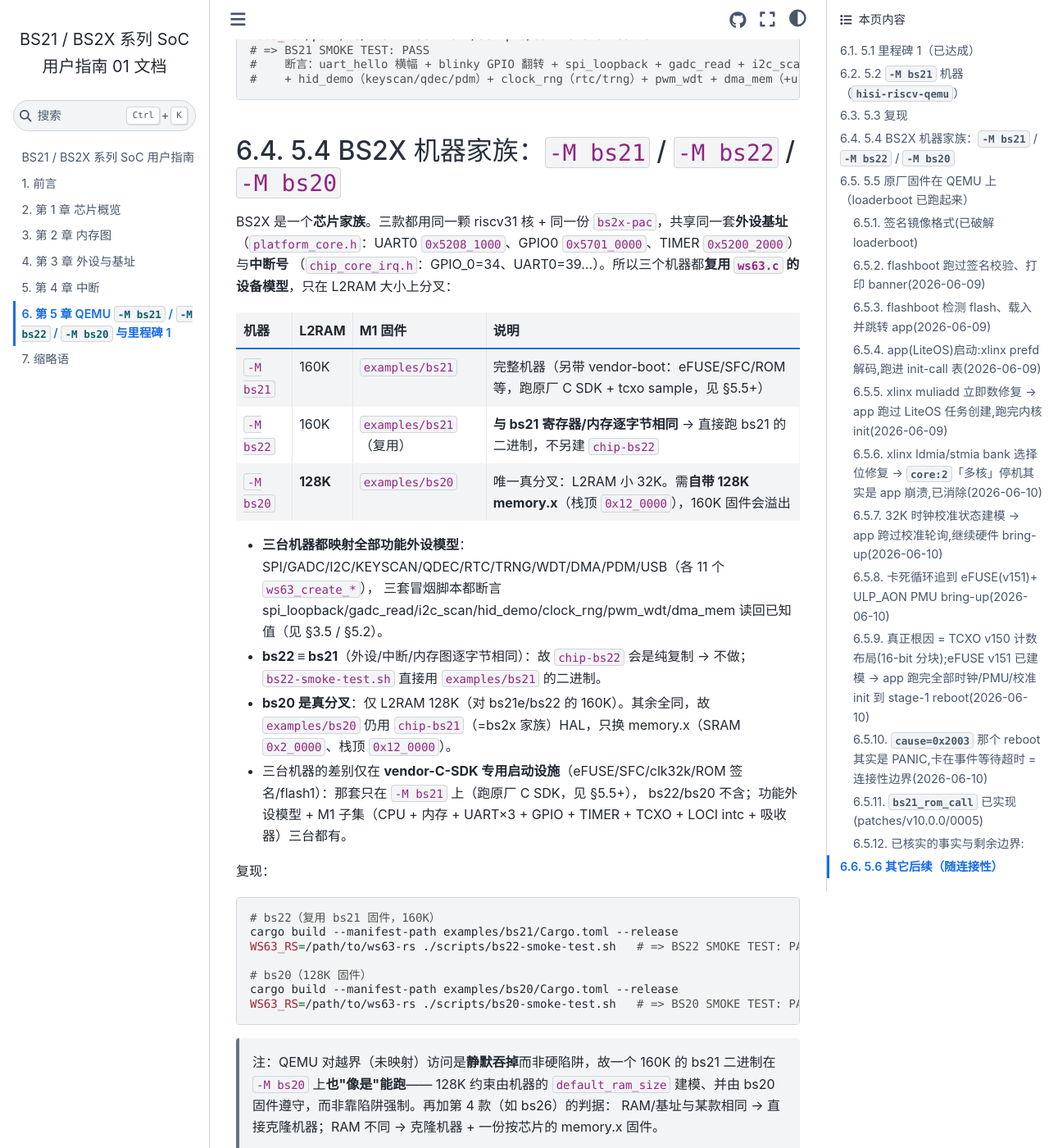
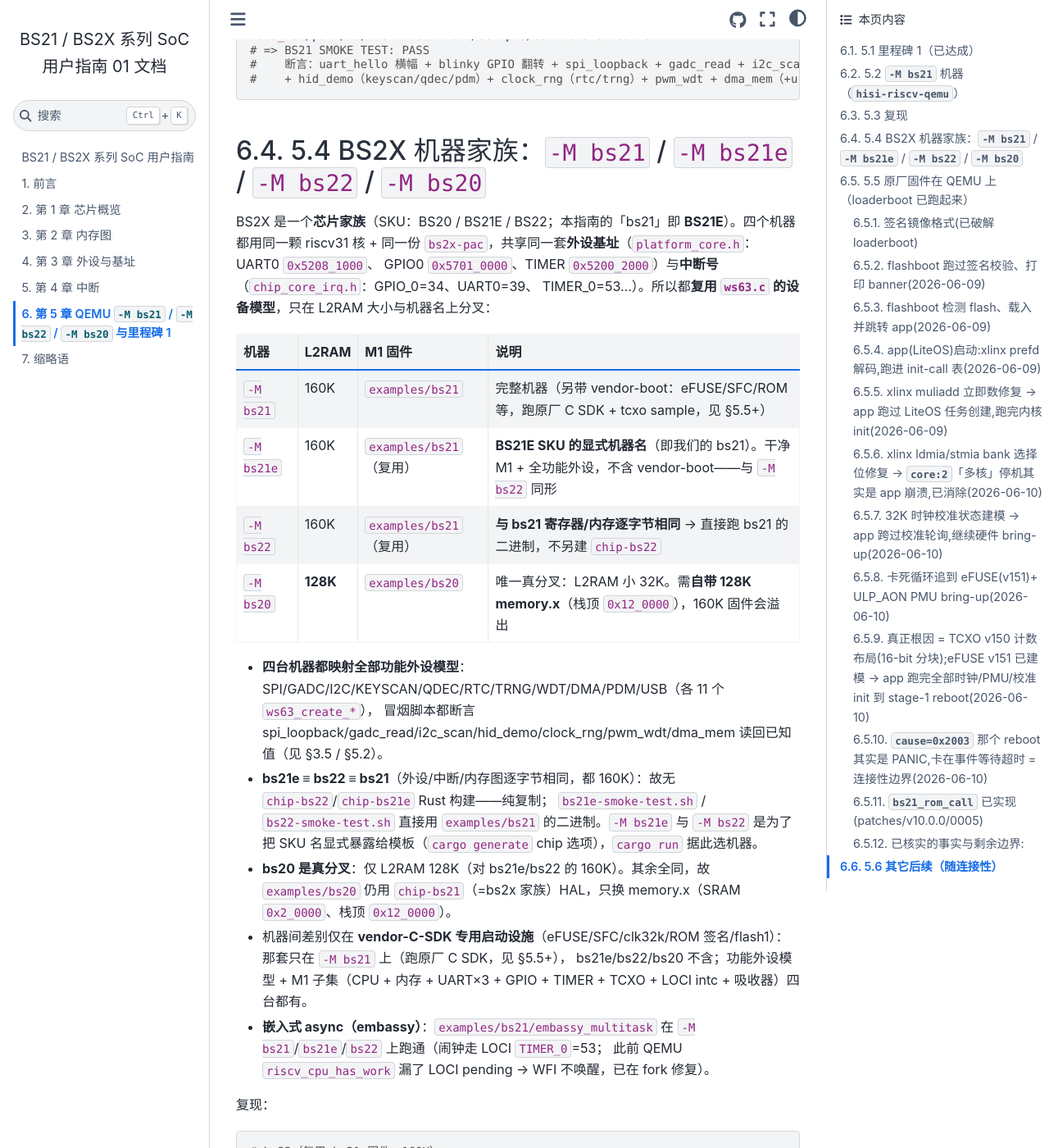
Before and after one commit to hispark-rs/bs2x-guide, a Sphinx documentation site: the page built from source/ch5_qemu_m1.md, in a window 1280 px wide and 1400 px high, scrolled down 1040 px. Shown: the whole window at 82% size. Built offline with Sphinx 7.4.7 and the Sphinx Book theme 1.1.4, drawn with Linux system fonts in a browser that asks for light colours.

Commit message:
ch5: add -M bs21e to the BS2X machine family (§5.4)
The BS2X machine set is now -M bs21 / bs21e / bs22 / bs20. bs21e is the explicit
BS21E SKU machine (= bs21/bs22, 160K, clean M1 + functional peripherals), added so
the cargo-generate template can offer every SKU as a `chip` choice and have
`cargo run` pick the matching machine. Also note embassy/async now runs on the
160K BS2X machines (LOCI TIMER_0=53 alarm + the QEMU WFI-wake fix).

Co-Authored-By: Claude Opus 4.8 <noreply@anthropic.com>

````diff
--- a/source/ch5_qemu_m1.md
+++ b/source/ch5_qemu_m1.md
@@ -38,24 +38,29 @@ WS63_RS=/path/to/hisi-riscv-rs ./scripts/bs21-smoke-test.sh
 #    + hid_demo（keyscan/qdec/pdm）+ clock_rng（rtc/trng）+ pwm_wdt + dma_mem（+usb 枚举）
 ```
 
-## 5.4 BS2X 机器家族：`-M bs21` / `-M bs22` / `-M bs20`
+## 5.4 BS2X 机器家族：`-M bs21` / `-M bs21e` / `-M bs22` / `-M bs20`
 
-BS2X 是一个**芯片家族**。三款都用同一颗 riscv31 核 + 同一份 `bs2x-pac`，共享同一套**外设基址**
-（`platform_core.h`：UART0 `0x5208_1000`、GPIO0 `0x5701_0000`、TIMER `0x5200_2000`）与**中断号**
-（`chip_core_irq.h`：GPIO_0=34、UART0=39…）。所以三个机器都**复用 `ws63.c` 的设备模型**，只在 L2RAM 大小上分叉：
+BS2X 是一个**芯片家族**（SKU：BS20 / BS21E / BS22；本指南的「bs21」即 **BS21E**）。四个机器都用同一颗
+riscv31 核 + 同一份 `bs2x-pac`，共享同一套**外设基址**（`platform_core.h`：UART0 `0x5208_1000`、
+GPIO0 `0x5701_0000`、TIMER `0x5200_2000`）与**中断号**（`chip_core_irq.h`：GPIO_0=34、UART0=39、
+TIMER_0=53…）。所以都**复用 `ws63.c` 的设备模型**，只在 L2RAM 大小与机器名上分叉：
 
 | 机器 | L2RAM | M1 固件 | 说明 |
 |------|-------|---------|------|
 | `-M bs21` | 160K | `examples/bs21` | 完整机器（另带 vendor-boot：eFUSE/SFC/ROM 等，跑原厂 C SDK + tcxo sample，见 §5.5+） |
+| `-M bs21e` | 160K | `examples/bs21`（复用） | **BS21E SKU 的显式机器名**（即我们的 bs21）。干净 M1 + 全功能外设，不含 vendor-boot——与 `-M bs22` 同形 |
 | `-M bs22` | 160K | `examples/bs21`（复用） | **与 bs21 寄存器/内存逐字节相同** → 直接跑 bs21 的二进制，不另建 `chip-bs22` |
 | `-M bs20` | **128K** | `examples/bs20` | 唯一真分叉：L2RAM 小 32K。需**自带 128K memory.x**（栈顶 `0x12_0000`），160K 固件会溢出 |
 
-- **三台机器都映射全部功能外设模型**：SPI/GADC/I2C/KEYSCAN/QDEC/RTC/TRNG/WDT/DMA/PDM/USB（各 11 个 `ws63_create_*`），
-  三套冒烟脚本都断言 spi_loopback/gadc_read/i2c_scan/hid_demo/clock_rng/pwm_wdt/dma_mem 读回已知值（见 §3.5 / §5.2）。
-- **bs22 ≡ bs21**（外设/中断/内存图逐字节相同）：故 `chip-bs22` 会是纯复制 → 不做；`bs22-smoke-test.sh` 直接用 `examples/bs21` 的二进制。
+- **四台机器都映射全部功能外设模型**：SPI/GADC/I2C/KEYSCAN/QDEC/RTC/TRNG/WDT/DMA/PDM/USB（各 11 个 `ws63_create_*`），
+  冒烟脚本都断言 spi_loopback/gadc_read/i2c_scan/hid_demo/clock_rng/pwm_wdt/dma_mem 读回已知值（见 §3.5 / §5.2）。
+- **bs21e ≡ bs22 ≡ bs21**（外设/中断/内存图逐字节相同，都 160K）：故无 `chip-bs22`/`chip-bs21e` Rust 构建——纯复制；
+  `bs21e-smoke-test.sh` / `bs22-smoke-test.sh` 直接用 `examples/bs21` 的二进制。`-M bs21e` 与 `-M bs22` 是为了把 SKU 名显式暴露给模板（`cargo generate` chip 选项），`cargo run` 据此选机器。
 - **bs20 是真分叉**：仅 L2RAM 128K（对 bs21e/bs22 的 160K）。其余全同，故 `examples/bs20` 仍用 `chip-bs21`（=bs2x 家族）HAL，只换 memory.x（SRAM `0x2_0000`、栈顶 `0x12_0000`）。
-- 三台机器的差别仅在 **vendor-C-SDK 专用启动设施**（eFUSE/SFC/clk32k/ROM 签名/flash1）：那套只在 `-M bs21` 上（跑原厂 C SDK，见 §5.5+），
-  bs22/bs20 不含；功能外设模型 + M1 子集（CPU + 内存 + UART×3 + GPIO + TIMER + TCXO + LOCI intc + 吸收器）三台都有。
+- 机器间差别仅在 **vendor-C-SDK 专用启动设施**（eFUSE/SFC/clk32k/ROM 签名/flash1）：那套只在 `-M bs21` 上（跑原厂 C SDK，见 §5.5+），
+  bs21e/bs22/bs20 不含；功能外设模型 + M1 子集（CPU + 内存 + UART×3 + GPIO + TIMER + TCXO + LOCI intc + 吸收器）四台都有。
+- **嵌入式 async（embassy）**：`examples/bs21/embassy_multitask` 在 `-M bs21`/`bs21e`/`bs22` 上跑通（闹钟走 LOCI `TIMER_0`=53；
+  此前 QEMU `riscv_cpu_has_work` 漏了 LOCI pending → WFI 不唤醒，已在 fork 修复）。
 
 复现：
 
````
